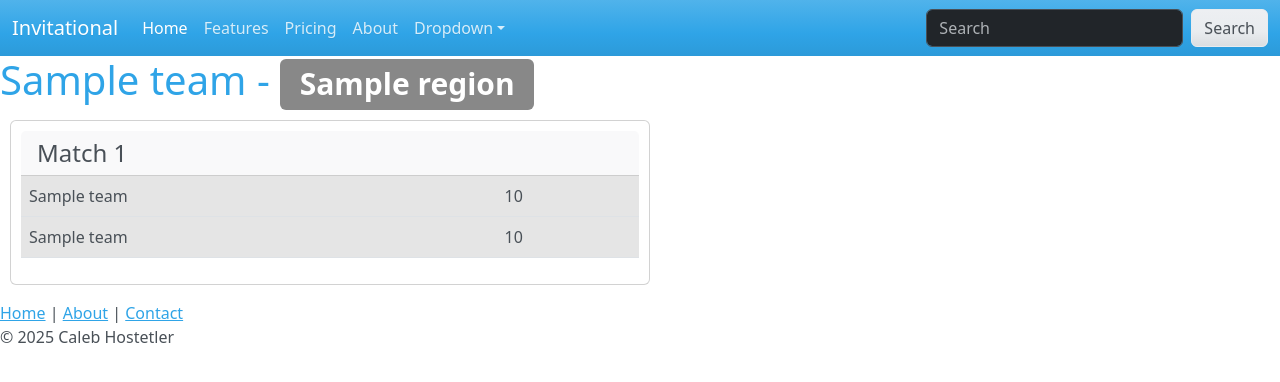
After one commit to chostetler/tourneyman, a Django app: page /team/1/ in a window 1280 px wide. The commit adds this page. Shown: the top 382 px of the page. Run offline with Django 5.2, Linux system fonts and the light colour scheme; tables that the repository leaves empty hold one stand-in row (values such as "Sample post"); some libraries are stand-ins or nearby versions.

Commit message:
Add a bunch more templates

```diff
--- a/matches/admin.py
+++ b/matches/admin.py
@@ -5,6 +5,7 @@
 
 admin.site.register(Region)
 admin.site.register(Room)
+admin.site.register(Matchup)
 
 @admin.register(Team)
 class TeamAdmin(admin.ModelAdmin):
--- a/matches/models.py
+++ b/matches/models.py
@@ -16,6 +16,12 @@ class Team(models.Model):
     region = models.ForeignKey(Region, on_delete=models.CASCADE)
     rank = models.IntegerField(default=0)
 
+    def all_matchups(self):
+        """Returns all matchups where this team participates"""
+        return Matchup.objects.filter(
+            models.Q(home_team=self) | models.Q(away_team=self)
+        ).distinct().order_by('start_time')
+
     class Meta:
         ordering = ['region', 'rank']
 
@@ -29,12 +35,21 @@ class Room(models.Model):
         return self.name
 
 class Matchup(models.Model):
-    match_number = models.IntegerField(unique=True, validators=[MinValueValidator(100)])
+    match_number = models.IntegerField(unique=True, validators=[MinValueValidator(1)])
     start_time = models.DateTimeField()
     room = models.ForeignKey(Room, on_delete=models.CASCADE)
 
+    home_team = models.ForeignKey(Team, blank=True, null=True, on_delete=models.SET_NULL, related_name='home_matchups')
+    away_team = models.ForeignKey(Team, blank=True, null=True, on_delete=models.SET_NULL, related_name='away_matchups')
+
+    is_complete = models.BooleanField(default=False)
+
+    home_score = models.IntegerField(blank=True, null=True)
+    away_score = models.IntegerField(blank=True, null=True)
+
+
     def __str__(self):
-        return str(self.match_number)
+        return str(f"{self.match_number}: {self.home_team} vs. {self.away_team}")
 
 class MatchupSource(models.Model):
     matchup = models.ForeignKey(Matchup, on_delete=models.CASCADE)
--- a/matches/templates/base.html
+++ b/matches/templates/base.html
@@ -6,51 +6,13 @@
 
 <head>
     <meta charset="UTF-8">
+    <meta name="viewport" content="width=device-width, initial-scale=1">
     <title>{% block title %}My Site{% endblock %}</title>
     <link rel="stylesheet" href="{% static 'matches/bootstrap.min.css' %}">
     {% bootstrap_javascript %}
 </head>
 <body>
-    <nav class="navbar navbar-expand-lg bg-primary" data-bs-theme="dark">
-      <div class="container-fluid">
-        <a class="navbar-brand" href="#">Navbar</a>
-        <button class="navbar-toggler" type="button" data-bs-toggle="collapse" data-bs-target="#navbarColor01" aria-controls="navbarColor01" aria-expanded="false" aria-label="Toggle navigation">
-          <span class="navbar-toggler-icon"></span>
-        </button>
-        <div class="collapse navbar-collapse" id="navbarColor01">
-          <ul class="navbar-nav me-auto">
-            <li class="nav-item">
-              <a class="nav-link active" href="#">Home
-                <span class="visually-hidden">(current)</span>
-              </a>
-            </li>
-            <li class="nav-item">
-              <a class="nav-link" href="#">Features</a>
-            </li>
-            <li class="nav-item">
-              <a class="nav-link" href="#">Pricing</a>
-            </li>
-            <li class="nav-item">
-              <a class="nav-link" href="#">About</a>
-            </li>
-            <li class="nav-item dropdown">
-              <a class="nav-link dropdown-toggle" data-bs-toggle="dropdown" href="#" role="button" aria-haspopup="true" aria-expanded="false">Dropdown</a>
-              <div class="dropdown-menu">
-                <a class="dropdown-item" href="#">Action</a>
-                <a class="dropdown-item" href="#">Another action</a>
-                <a class="dropdown-item" href="#">Something else here</a>
-                <div class="dropdown-divider"></div>
-                <a class="dropdown-item" href="#">Separated link</a>
-              </div>
-            </li>
-          </ul>
-          <form class="d-flex">
-            <input class="form-control me-sm-2" type="search" placeholder="Search">
-            <button class="btn btn-secondary my-2 my-sm-0" type="submit">Search</button>
-          </form>
-        </div>
-      </div>
-    </nav>
+    {% include 'navbar.html' %}
     <main>
         {% block content %}
         <p>Welcome to my site!</p>
--- /dev/null
+++ b/matches/templates/navbar.html
@@ -0,0 +1,34 @@
+
+<nav class="navbar navbar-expand-lg bg-primary" data-bs-theme="dark">
+  <div class="container-fluid">
+      <a class="navbar-brand" href="{% url 'home' %}">Invitational</a>
+    <button class="navbar-toggler" type="button" data-bs-toggle="collapse" data-bs-target="#navbarColor01" aria-controls="navbarColor01" aria-expanded="false" aria-label="Toggle navigation">
+      <span class="navbar-toggler-icon"></span>
+    </button>
+    <div class="collapse navbar-collapse" id="navbarColor01">
+      <ul class="navbar-nav me-auto">
+        <li class="nav-item">
+          <a class="nav-link active" href="#">Home
+            <span class="visually-hidden">(current)</span>
+          </a>
+        </li>
+        <li class="nav-item">
+          <a class="nav-link" href="#">Features</a>
+        </li>
+        <li class="nav-item">
+          <a class="nav-link" href="#">Pricing</a>
+        </li>
+        <li class="nav-item">
+          <a class="nav-link" href="#">About</a>
+        </li>
+        <li class="nav-item dropdown">
+          <a class="nav-link dropdown-toggle" data-bs-toggle="dropdown" href="#" role="button" aria-haspopup="true" aria-expanded="false">Dropdown</a>
+        </li>
+      </ul>
+      <form class="d-flex">
+        <input class="form-control me-sm-2" type="search" placeholder="Search">
+        <button class="btn btn-secondary my-2 my-sm-0" type="submit">Search</button>
+      </form>
+    </div>
+  </div>
+</nav>
--- /dev/null
+++ b/matches/templates/scorebug.html
@@ -0,0 +1,43 @@
+<div class="card mb-3" style="max-width: 40rem; padding: 10px; margin: 10px">
+<h4 class="card-header"> Match {{ match.id }} </h3>
+<table class="table table-hover">
+    <tbody>
+        {% if match.home_team %}
+            <tr class="table-active">
+                <td> {{ match.home_team.name }} </td>
+                <td>
+                    {% if match.home_score %}
+                        {{ match.home_score }}
+                    {% else %}
+                        TBD
+                    {% endif %}
+                </td>
+            </tr>
+        {% else %}
+            <tr class="table-active">
+                <td> TBD </td>
+                <td> TBD </td>
+            </tr>
+        {% endif %}
+
+
+        {% if match.away_team %}
+            <tr class="table-active">
+                <td> {{ match.away_team.name }} </td>
+                <td>
+                    {% if match.away_score %}
+                        {{ match.away_score }}
+                    {% else %}
+                        TBD
+                    {% endif %}
+                </td>
+            </tr>
+        {% else %}
+            <tr class="table-active">
+                <td> TBD </td>
+                <td> TBD </td>
+            </tr>
+        {% endif %}
+    </tbody>
+</table>
+</div>
--- /dev/null
+++ b/matches/templates/team.html
@@ -0,0 +1,23 @@
+{% extends "base.html" %}
+
+{% block title %} {{ team.name }} {% endblock %}
+
+{% block content %}
+
+<h1>
+    {{ team.name }} -
+    <a href="{% url 'region_detail' team.region.id %}"><span class="badge" style="background-color:{{ team.region.color }}"> {{ team.region }} </span></a>
+</h1>
+
+
+{% if matchups %}
+    {% for match in matchups %}
+        {% include "scorebug.html" %}
+    {% endfor %}
+{% else %}
+    <p>No matches for this team.</p>
+{% endif %}
+
+
+
+{% endblock %}
--- a/matches/urls.py
+++ b/matches/urls.py
@@ -2,5 +2,7 @@ from django.urls import path
 from . import views
 
 urlpatterns = [
-    path('', views.home, name='home')
+    path('', views.home, name='home'),
+    path('team/<int:team_id>/', views.team_detail, name='team_detail'),
+    path('region/<int:region_id>/', views.region_detail, name='region_detail')
 ]
--- a/matches/views.py
+++ b/matches/views.py
@@ -1,5 +1,23 @@
 from django.shortcuts import render
+from .models import Region, Team, Room, Matchup, MatchupSource
 
 # Create your views here.
 def home(request):
     return render(request, 'home.html')
+
+def team_detail(request, team_id):
+    try:
+        t = Team.objects.get(pk=team_id)
+        m = t.all_matchups()
+
+    except Team.DoesNotExist:
+        raise Http404("Team does not exist")
+    return render(request, 'team.html', {'team': t, 'matchups': m})
+
+def region_detail(request, region_id):
+    try:
+        r = Region.objects.get(pk=region_id)
+        t = r.team_set.all()
+    except Region.DoesNotExist:
+        raise Http404("Region does not exist")
+    return render(request, 'region.html', {'region': r, 'teams': t})
```
Also changed, not shown: matches/templates/region.html (added, +16 -0 lines), matches/migrations/0003_matchup_away_team_matchup_home_team.py (added), matches/migrations/0004_matchup_away_score_matchup_home_score_and_more.py (added), matches/migrations/0005_alter_matchup_away_score_alter_matchup_home_score.py (added).
